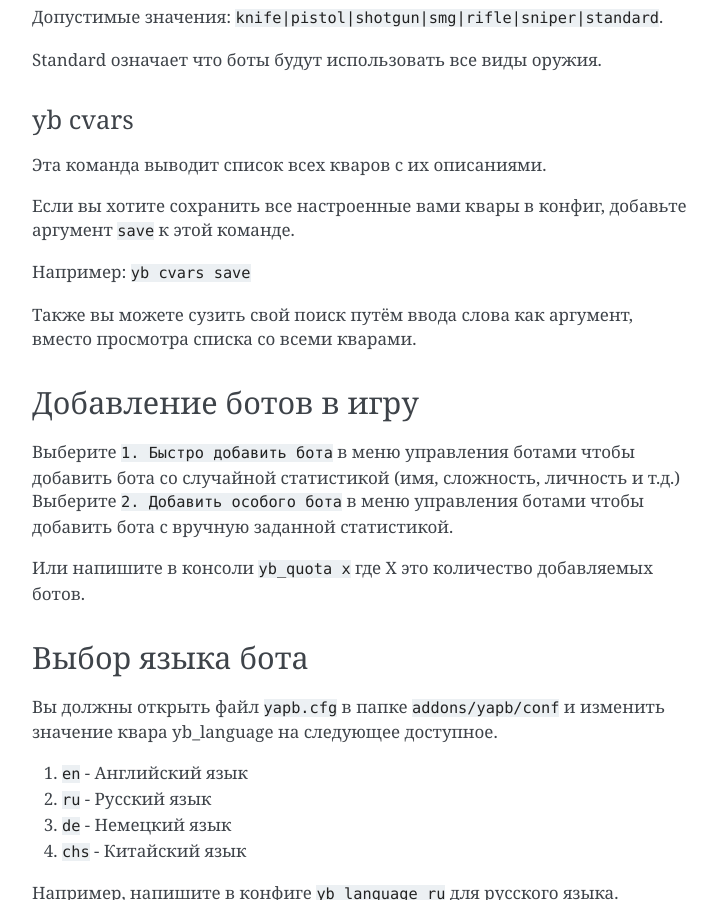
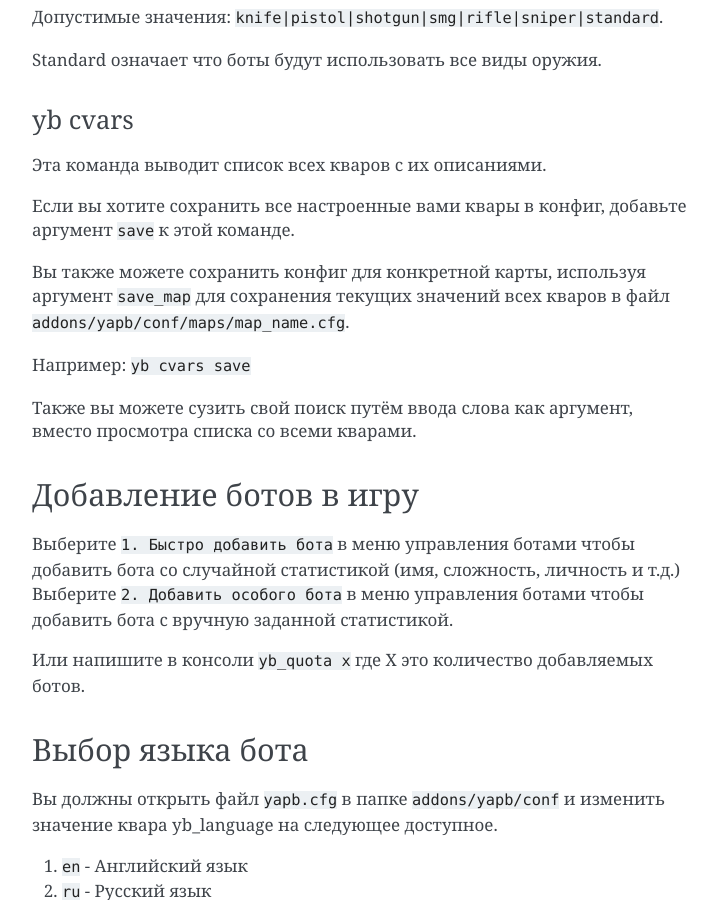
Before and after one commit to yapb/docs, a Sphinx documentation site: the page built from docs/botusage.rst, in a window 1280 px wide and 900 px high, scrolled down 9950 px. Shown: the whole window, without its empty margins (388-1105 px from the left). Built offline with Sphinx 7.4.7, drawn with Linux system fonts in a browser that asks for light colours.

Commit message:
add: save_map argument info for cvars command

```diff
--- a/docs/botusage.rst
+++ b/docs/botusage.rst
@@ -284,6 +284,8 @@ yb cvars
 
 Если вы хотите сохранить все настроенные вами квары в конфиг, добавьте аргумент ``save`` к этой команде.
 
+Вы также можете сохранить конфиг для конкретной карты, используя аргумент ``save_map`` для сохранения текущих значений всех кваров в файл ``addons/yapb/conf/maps/map_name.cfg``.
+
 Например: ``yb cvars save``
 
 Также вы можете сузить свой поиск путём ввода слова как аргумент, вместо просмотра списка со всеми кварами.
```
